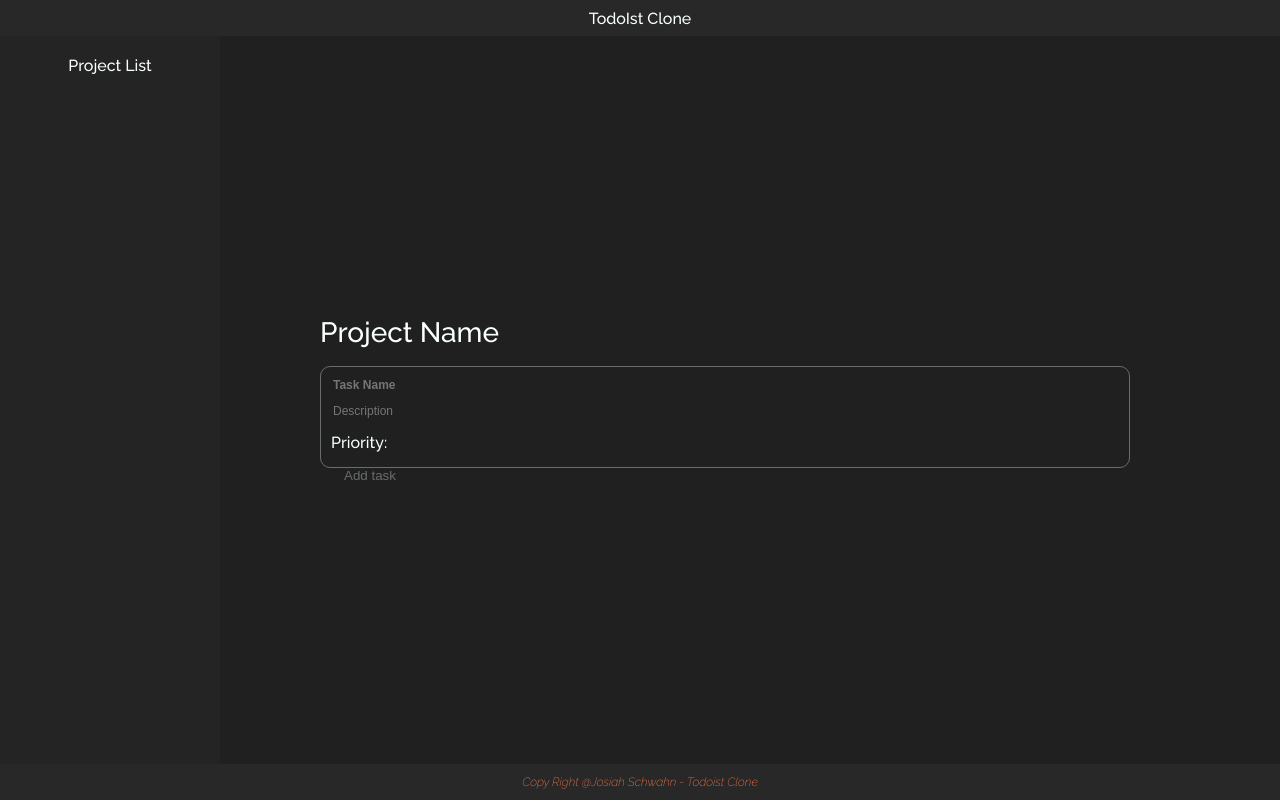
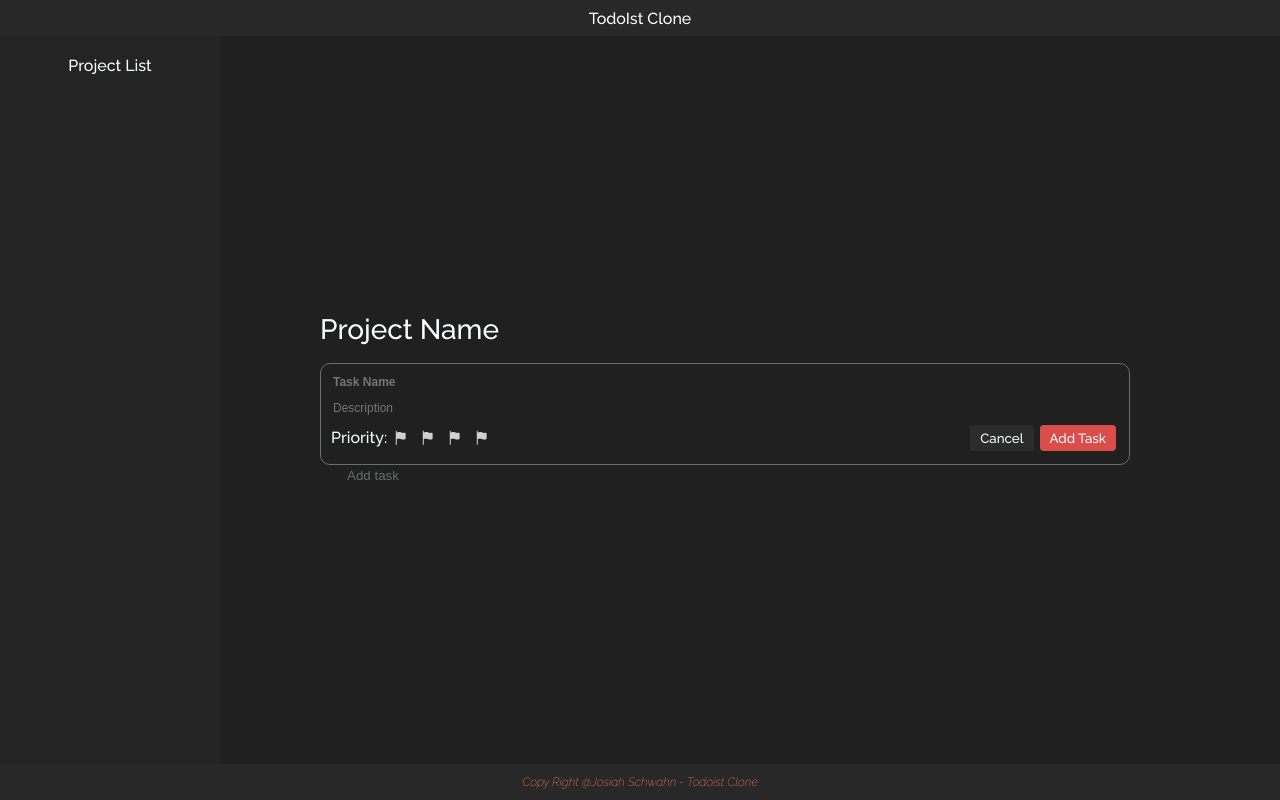
Before and after one commit to JosiahSchwahn/todoist-clone, a website built with webpack: page dist/index.html in a window 1280 px wide. Built offline with nearby package versions, Linux system fonts and the light colour scheme.

Commit message:
wee may 2023

```diff
--- a/src/css/style.css
+++ b/src/css/style.css
@@ -26,11 +26,14 @@
     padding: 0px;
     background-color: transparent;
 
+    margin: 3px;
+
     text-decoration: none;
     cursor: pointer;
 }
 
 form.rating{
+
 
     display: flex;
     flex-direction: column;
@@ -185,7 +188,12 @@
     font-weight: 100;
 }
 
-#modal-submit{
+#modal-bottom-button-container{
+    margin-left: auto;
+}
+
+
+#modal-submit, #cancel-modal{
     background: #db4d4b;
     color: var(--font-color);
 
@@ -197,7 +205,13 @@
     border-radius: 4px;
     border: none;
     padding: 5px 10px 5px 10px;
-    margin-left: auto;
+
+}
+
+#cancel-modal{
+
+    background: #2c2c2c;
+
 }
 
 #radio-priority-1, #radio-priority-2, #radio-priority-3, #radio-priority-4{
@@ -205,6 +219,7 @@
     height: 14px;
     background-color: #3366ff;
     border-color: #3366ff;
+    cursor:pointer;
 }
 
 .priority-container{
--- a/src/index.js
+++ b/src/index.js
@@ -1,8 +1,5 @@
-import { taskItem } from "./modules/task";
-import { project } from "./modules/project";
-import { toDoList } from "./modules/todolist";
+
 import { UIController} from "./modules/UIController";
-import { taskItemUICreator } from "./modules/taskItemUI";
 
 
 
--- a/src/modules/UIController.js
+++ b/src/modules/UIController.js
@@ -8,19 +8,40 @@
 
 export const UIController = (todolist) => {
 
+
+
     const taskContainer = document.querySelector(".project-task-items")
     const addTaskBtn = document.querySelector(`#add-task-btn`);
 
-    const renderTasks = (project) =>{
+
+    const loadHomePage = (() =>{
+        //creates addTaskModal
+        const addTaskModal = modalCreator();
+        taskContainer.appendChild(addTaskModal);
+    })();
+
+
+
+
+
+
+    const renderProjectTasks = (project) =>{
         project.getProjectArray().forEach(task => {
             let taskElement = taskItemUICreator(task);
             taskContainer.appendChild(taskElement);
         });
-    }
+    };
 
 
 
-    /*
+
+    return{renderProjectTasks}
+
+}
+
+
+
+ /*
 
     const taskItemOne = taskItem("JavaScript Programming", "Description");
     const taskItemTwo = taskItem("WorkOut", "Camden x Back and Bi workout");
@@ -31,15 +52,5 @@
     testProject.addTask(taskItemTwo);
     testProject.addTask(taskItemThree);
     testProject.printTasksNames();
-    renderTasks(testProject);
-     */
-    const addTaskModal = modalCreator();
-    taskContainer.appendChild(addTaskModal);
-
-
-
-    return{renderTasks}
-
-
-
-}
+    renderProjectTasks(testProject);
+    */
--- a/src/modules/taskItemUI.js
+++ b/src/modules/taskItemUI.js
@@ -2,8 +2,8 @@
 
 export const taskItemUICreator = (taskItem) => {
 
-    const itemContainer = document.createElement("div");
-    itemContainer.id = "item-container";
+    const addTaskModal = document.createElement("div");
+    addTaskModal.id = "item-container";
 
     const priorityContainer = document.createElement("div");
     priorityContainer.classList.add("task-priority-container");
@@ -47,11 +47,11 @@
     taskNameDescriptionContainer.appendChild(taskName);
     taskNameDescriptionContainer.appendChild(taskDescription);
 
-    itemContainer.appendChild(priorityContainer);
-    itemContainer.appendChild(taskNameDescriptionContainer);
+    addTaskModal.appendChild(priorityContainer);
+    addTaskModal.appendChild(taskNameDescriptionContainer);
 
      // return the item container
-    return itemContainer;
+    return addTaskModal;
 
 
 }
--- a/src/modules/taskModal.js
+++ b/src/modules/taskModal.js
@@ -75,9 +75,42 @@
 
         const priorityPath = document.createElementNS('http://www.w3.org/2000/svg', 'path');
         priorityPath.setAttribute("d","M0.59375 0.625C0.71807 0.625 0.837299 0.674386 0.925206 0.762294C1.01311 0.850201 1.0625 0.96943 1.0625 1.09375V2.25L2.1375 2.035C3.16922 1.82857 4.23871 1.92673 5.21563 2.3175L5.34312 2.36813C6.31869 2.75847 7.39244 2.83151 8.41188 2.57688C8.52244 2.54924 8.63784 2.54716 8.74933 2.5708C8.86081 2.59444 8.96544 2.64318 9.05528 2.71331C9.14511 2.78344 9.21777 2.87312 9.26776 2.97553C9.31774 3.07795 9.34373 3.19041 9.34375 3.30438V7.90875C9.34375 8.31125 9.06938 8.6625 8.67875 8.76L8.545 8.79313C7.43908 9.06972 6.27412 8.99077 5.21563 8.5675C4.23891 8.17681 3.16964 8.07866 2.13812 8.285L1.0625 8.5V13.5938C1.0625 13.7181 1.01311 13.8373 0.925206 13.9252C0.837299 14.0131 0.71807 14.0625 0.59375 14.0625C0.46943 14.0625 0.350201 14.0131 0.262294 13.9252C0.174386 13.8373 0.125 13.7181 0.125 13.5938V1.09375C0.125 0.96943 0.174386 0.850201 0.262294 0.762294C0.350201 0.674386 0.46943 0.625 0.59375 0.625Z");
-        priorityLabel.appendChild(priorityPath);
+        prioritySvg.appendChild(priorityPath);
 
     }
+
+
+    //modal button container - margin auto div
+
+    const modalBottomButtonContainer = document.createElement("div");
+    modalBottomButtonContainer.setAttribute("id", "modal-bottom-button-container");
+    modalBottomDiv.appendChild(modalBottomButtonContainer);
+
+
+    //cancel button
+    const cancelButton = document.createElement("button");
+    cancelButton.textContent = "Cancel";
+
+    //setting cancel button attributes
+    cancelButton.setAttribute("id","cancel-modal");
+    cancelButton.setAttribute("type", "cancel");
+
+    modalBottomButtonContainer.appendChild(cancelButton);
+
+
+
+    // Create the Add Task Button to Submit form data
+    const inputElement = document.createElement("button");
+
+    inputElement.textContent = "Add Task";
+    // Set the attributes
+    inputElement.setAttribute("id", "modal-submit");
+    inputElement.setAttribute("type", "submit");
+    inputElement.setAttribute("value", "Add Task");
+
+    modalBottomButtonContainer.appendChild(inputElement);
+
+
 
     return modalDiv;
 
```
Also changed, not shown: dist/main.js.
